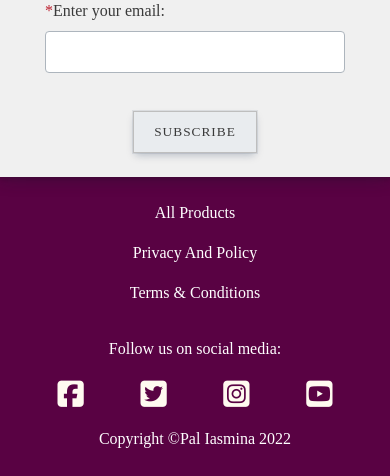
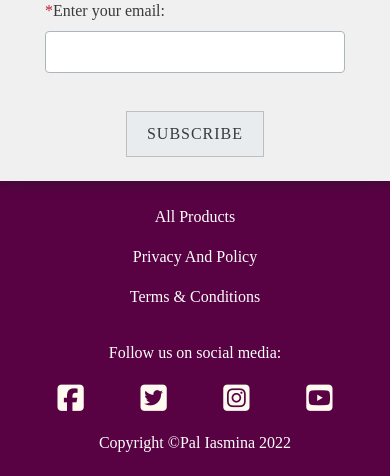
Before and after one commit to useriasminna/the-guilty-grape-wine-shop, a Django app: page / in a window 390 px wide. Shown: the part 1317-1793 px from the top of the page. Before the commit the page ends 1765 px from the top, so only its background shows below. Run offline with Django 3.2, Linux system fonts and the light colour scheme; data comes from the database, SQL or seed files in the repository; some libraries are stand-ins or nearby versions; some web fonts are replaced.

Commit message:
Update style for button classes

```diff
--- a/static/css/base.css
+++ b/static/css/base.css
@@ -321,7 +321,6 @@ h1 {
 
 .gray-btn {
     background-color: #e9ecef;
-    box-shadow: rgba(9, 30, 66, 0.25) 0px 4px 8px -2px, rgba(9, 30, 66, 0.08) 0px 0px 0px 1px;
     border: 1px solid #bebebe;
     color: #3a3a3a;
 
@@ -709,8 +708,8 @@ input:not([type=checkbox]) {
     font-size: .875rem;
 }
 select{
-    padding-top: 0.3rem;
-    padding-bottom: 0.3rem;
+    padding-top: 0.4rem;
+    padding-bottom: 0.4rem;
 }
 
 .custom-control label:hover {
@@ -1580,6 +1579,10 @@ select option[value=""] {
     .responsive-pad{
         padding: 10px 20px !important;
     }
+
+    .small-btn {
+        font-size: inherit;
+    }
 }
 
 /* --------------------------------- SMALL DEVICES STYLINYG ------------------------------- */
```
